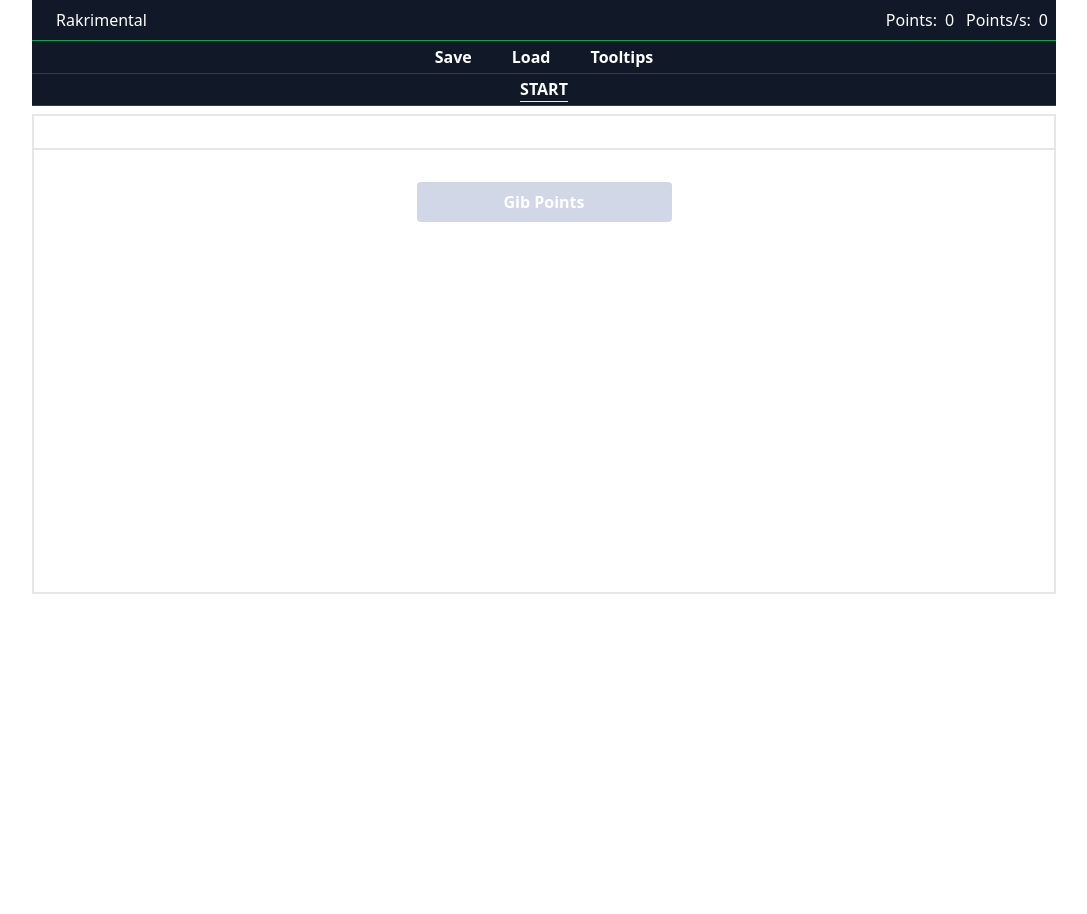
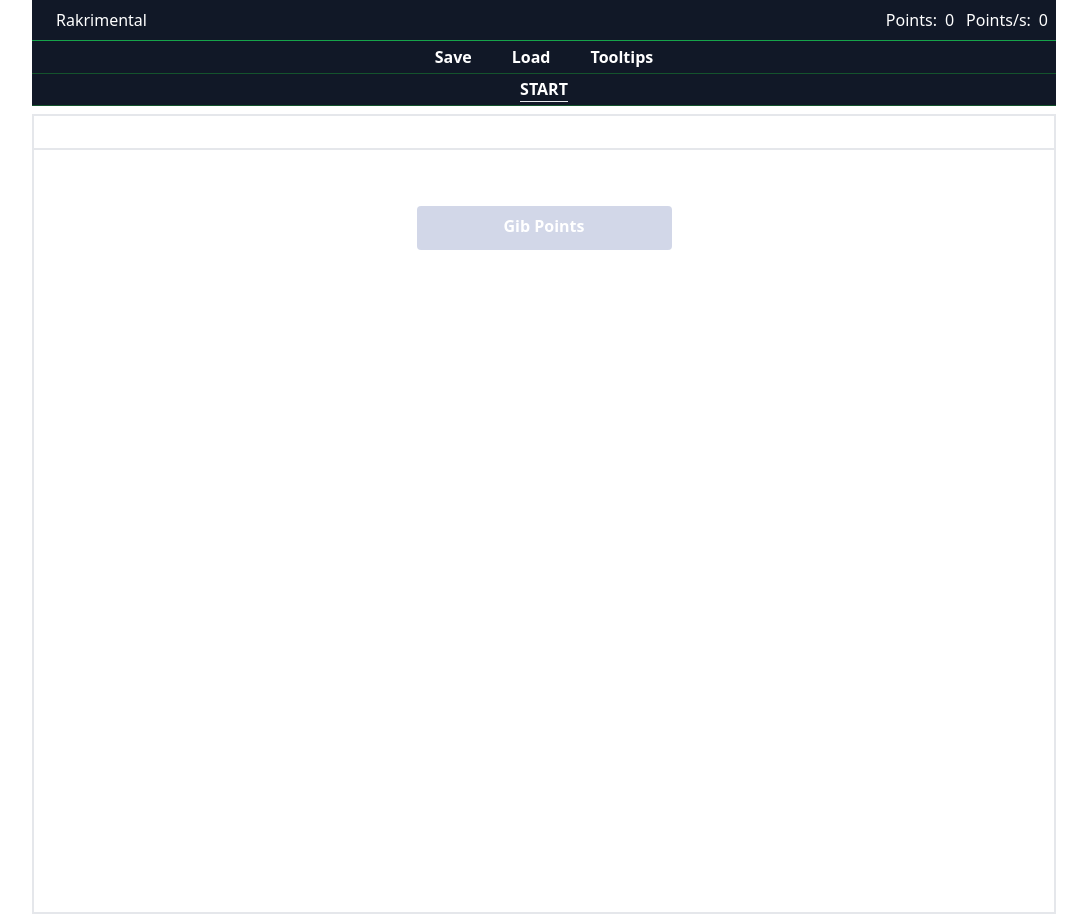
Before and after one commit to RakLord/Rakrimental, a website built with Parcel: page src/index.html in a window 1280 px wide. Shown: the whole page, without its empty margins (96-1183 px from the left). Before the commit the page ends 800 px from the top, so only its background shows below. Built offline with nearby package versions, Linux system fonts and the light colour scheme.

Commit message:
Ok im ditching tailwind

```diff
--- a/src/index.html
+++ b/src/index.html
@@ -25,8 +25,7 @@
     </header>
     <header id="navBar" class="bg-gray-900 text-white w-full justify-center items-center border-b border-green-900 flex gap-3 py-1 h-8"></header>
 
-    <main id="main" class="dark:bg-gray-800 flex flex-col justify-center border-solid border-2 h-3/5 w-full mt-2">
-    </main>
+    <main id="main" class="dark:bg-gray-800 flex flex-col justify-center border-solid border-2 h-full w-full mt-2"></main>
     <script type="module" src="./ts/main.ts"></script>
 </body>
 </html>
--- a/src/ts/layers/layer.ts
+++ b/src/ts/layers/layer.ts
@@ -43,6 +43,7 @@ export class Milestone {
 
 
 export class Layer {
+    [x: string]: any;
     game: Game;
     Button: typeof Button;
     name: string;
@@ -58,7 +59,6 @@ export class Layer {
     visible: boolean = false;
     buttons: { [key: string]: Button; };
     layerTitle: HTMLElement;
-
     constructor(game: Game,name: string, cost: number, layerColor: string) {
         this.Button = Button;
         this.game = game;
--- a/src/ts/layers/start.ts
+++ b/src/ts/layers/start.ts
@@ -7,12 +7,17 @@ export class Start extends Layer {
     pointsPerClick: number;
     pointAutoDivisor: number;
     autoPointsEnabled: boolean;
+    pointsText: HTMLElement;
     constructor(game: Game) {
         super(game, "start", 0, "green");
         this.pointsPerClickIncrement = 1;
         this.autoPointsEnabled = false;
         this.pointAutoDivisor = 100;
         this.pointsPerClick = 1;
+        this.pointsText = document.createElement('h2');
+        this.pointsText.classList.add('text-1xl', 'text-white', 'font-bold', 'text-center');
+        this.pointsText.textContent = `Points: ${this.game.points}`;
+        this.div.appendChild(this.pointsText);
 
         this.milestoneFunctions = {
             "givePoints": {
@@ -27,7 +32,7 @@ export class Start extends Layer {
                     this.milestoneFunctions.givePoints.updateText();
                 },
                 "updateText": () => {
-                    this.buttons.givePoints.button.innerHTML = this.milestones.givePoints.text;
+                    this.buttons.givePoints.lines[0].textContent = this.milestones.givePoints.text;
                 }
             },
 
@@ -70,6 +75,7 @@ export class Start extends Layer {
                 },
                 "update": () => {
                     this.milestoneFunctions.upgradeIncreasePointsPerClick.updateText();
+                    this.milestoneFunctions.increasePointsPerClick.update();
                 },
                 "updateText": () => {
                     console.log("Updating Upgrade Increase Points Per Click")
@@ -102,9 +108,8 @@ export class Start extends Layer {
                     if (this.milestones.autoPoints.buyable) {
                         this.buttons.autoPoints.lines[1].textContent = `Cost: ${this.milestones.autoPoints.cost}`;
                     } else {
-                        this.buttons.autoPoints.lines[1].textContent = " Bought";
+                        this.buttons.autoPoints.lines[1].textContent = "Enabled";
                     }
-                    this.buttons.autoPoints.lines[2].textContent = (this.autoPointsEnabled ? 'Buyable' : "Enabled")
                 }
             },
         };
@@ -120,7 +125,10 @@ export class Start extends Layer {
         this.toggleVisibility();
 
         this.milestoneFunctions.givePoints.update();
+    }
 
+    updatePointsText() {
+        this.pointsText.textContent = `Points: ${Math.floor(this.game.points)}`;
     }
 
     update() {
--- a/src/ts/main.ts
+++ b/src/ts/main.ts
@@ -19,7 +19,6 @@ export class Game {
     layers: { [key: string]: Layer; };
     visibleLayer: string; // Holds the name of the currently visible layer
     navBar: HTMLElement;
-
     tooltipsEnabled: boolean;
 
 
@@ -37,8 +36,6 @@ export class Game {
             coin: new Coin(this)
         };
         this.layers.start.unlocked = true;
-
-
 
         this.visibleLayer = "start";
         this.tooltipsEnabled = true;
@@ -155,6 +152,7 @@ export class Game {
 
     updateUI() {
         this.textElements.points.innerText = Math.floor(this.points).toString();
+        this.layers.start.updatePointsText();
     }
 
     getText(): { [key: string]: HTMLElement; } {
--- a/src/ts/utils.ts
+++ b/src/ts/utils.ts
@@ -1,6 +1,6 @@
 
 export class Button {
-    private buttonCSS: string = 'bg-blue-900 bg-opacity-20 hover:bg-opacity-50 flex flex-col justify-center items-center text-white font-bold py-2 px-4 rounded w-1/4 mx-auto mt-4 max-w-50';
+    private buttonCSS: string = 'bg-blue-900 bg-opacity-20 hover:bg-opacity-50 flex flex-col justify-center items-center text-white py-2 px04 rounded w-1/4 mx-auto mt-4 max-w-md';
 
     button: HTMLButtonElement;
     tooltopVisable: boolean;
@@ -30,6 +30,15 @@ export class Button {
         for (const line of this.lines) {
             this.button.appendChild(line);
         }
+        if (this.milestone.name === 'givePoints') {
+            this.lines[0].classList.add('text-base', 'font-bold', 'w-full', 'text-center', 'mb-1');
+        }
+        else {
+            this.lines[0].classList.add('text-base', 'font-bold', 'border-b-2', 'w-full', 'text-center', 'mb-1');
+        }
+        this.lines[1].classList.add('text-sm');
+        this.lines[2].classList.add('text-sm');
+        this.lines[3].classList.add('text-sm');
 
 
         this.button.addEventListener('click', () => {
```
Also changed, not shown: dist/index.html, src/ts/game.ts (deleted), 4 other files.
